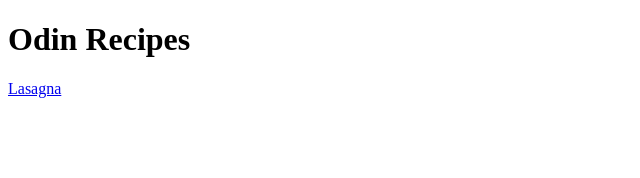
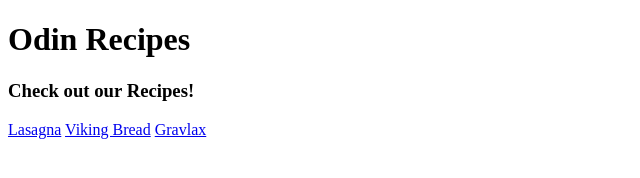
Before and after one commit to Hobruh/odin-recipes, a plain HTML site: page index.html in a window 1280 px wide. Shown: the whole page, without its empty margins (0-640 px from the left). Drawn offline with Linux system fonts and the light colour scheme.

Commit message:
Update index.html
Added links for two other recipes.

```diff
--- a/index.html
+++ b/index.html
@@ -9,6 +9,9 @@
 <h1>
 Odin Recipes
 </h1>
+<h3>Check out our Recipes!</h3>
 <a href="recipes/lasagna.html">Lasagna</a>
+<a href="recipes/Vbread.html">Viking Bread</a>
+<a href="recipes/Gravlax.html">Gravlax</a>
 </body>
 </html>
```
